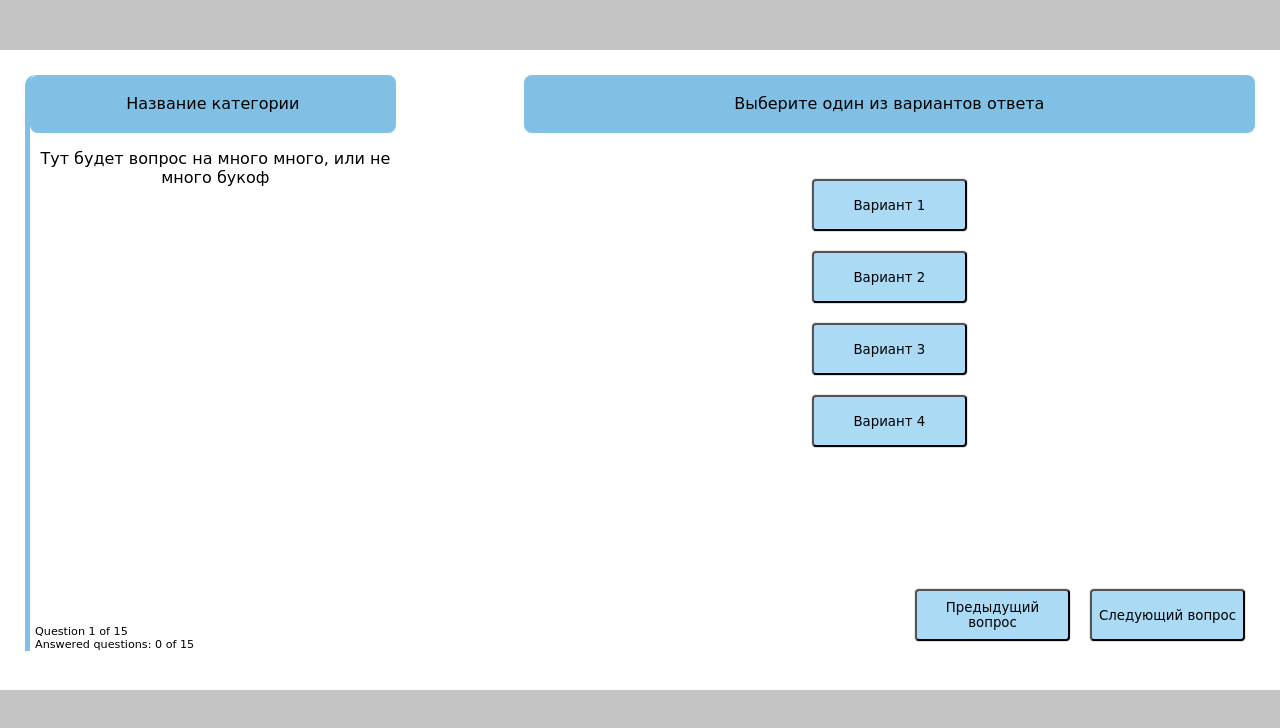
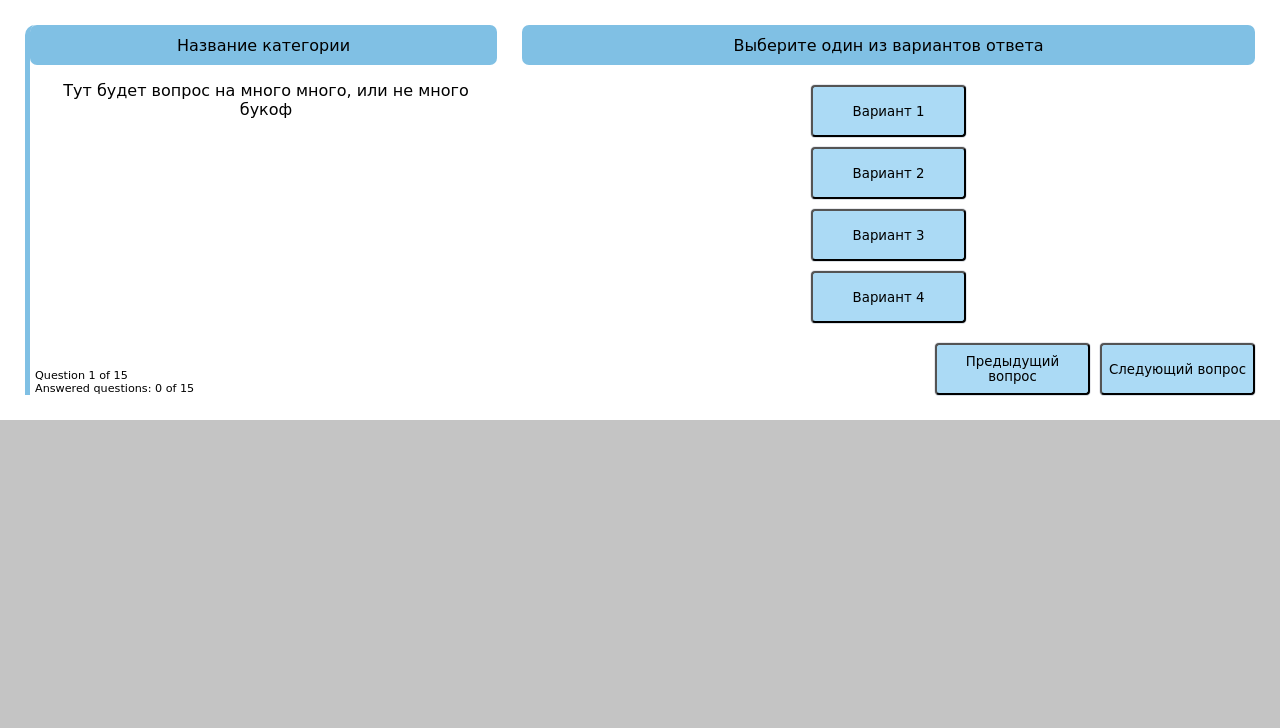
Before and after one commit to SergeiKsv/react-quiz, a React (Create React App) app: page / in a window 1280 px wide. Shown: the top 728 px of the page. Built offline with nearby package versions, Linux system fonts and the light colour scheme.

Commit message:
added media and styles refactor

```diff
--- a/src/App.module.css
+++ b/src/App.module.css
@@ -3,14 +3,4 @@
       background-color: #c4c4c4;
         font-size: 1rem;
         font-family: "Comic Sans MS", "Comic Sans";
-        height: 100%;
-        width: 100%;
     }
-
-    .MainScreen{
-        height: 80vh;
-        width: 90vw;
-        margin: 10vh 5vw;
-        border-radius: 4vh;
-        background-color:#FAF9F8;
-    }
--- a/src/components/QuestionScreen.jsx
+++ b/src/components/QuestionScreen.jsx
@@ -22,14 +22,14 @@ export const QuestionScreen = () => {
                     <span className={styles.categoryName}>Выберите один из вариантов ответа</span>
                 </div>
                 <div className={styles.answersWrapper}>
-                    <button className={styles.answer}>Вариант 1</button>
-                    <button className={styles.answer}>Вариант 2</button>
-                    <button className={styles.answer}>Вариант 3</button>
-                    <button className={styles.answer}>Вариант 4</button>
+                    <button className={styles.answer + ' ' + styles.answers}>Вариант 1</button>
+                    <button className={styles.answer + ' ' + styles.answers}>Вариант 2</button>
+                    <button className={styles.answer + ' ' + styles.answers}>Вариант 3</button>
+                    <button className={styles.answer + ' ' + styles.answers}>Вариант 4</button>
                 </div>
                 <div className={styles.questionControlGroup}>
-                    <button className={styles.answer}>Предыдущий вопрос</button>
-                    <button className={styles.answer}>Следующий вопрос</button>
+                    <button className={styles.answer + ' ' + styles.questionControl}>Предыдущий вопрос</button>
+                    <button className={styles.answer + ' ' + styles.questionControl}>Следующий вопрос</button>
                 </div>
             </div>
         </div>
--- a/src/components/Questions.module.css
+++ b/src/components/Questions.module.css
@@ -1,10 +1,7 @@
 .QuestionScreen{
-    position: absolute;
-    margin-top: 50px;
     display: flex;
-    gap: 10%;
-    height: 80%;
-    width: 100%;
+    margin: auto;
+    padding:25px;
     background-color:#FFF;
 }
 
@@ -13,10 +10,8 @@
     display: flex;
     flex-direction: column;
     border-radius: 10px 0 0 0;
-    margin-top: 25px;
-    margin-left: 25px;
-    height: 90%;
-    width: 30%;
+    flex: 0 0 calc(40% - 25px);
+    margin-right: 25px;
 }
 
 .question{
@@ -33,10 +28,8 @@
 }
 
 .rightInfoBlock{
-    margin-top: 25px;
-    margin-right: 25px;
-    height: 90%;
-    width: 60%;
+    flex: auto;
+    width: 100%;
     display: flex;
     flex-direction: column;
     justify-content: flex-end;
@@ -46,19 +39,32 @@
 {
     display: flex;
     flex-direction: column;
-    margin-top: 5%;
+    margin-top: 20px;
+
 }
 
 .answer
 {
     box-shadow: 0 1px 0 0  #dce1e6, 0 0 0 1px  #e7e8ec;
     background-color: #abdaf5;
-    margin: 10px;
     height: 52px;
     width: 155px;
     border-radius: 4px;
     font-family: "Comic Sans MS", "Comic Sans";
     align-self: center;
+}
+
+.answers{
+    margin-bottom: 10px;
+}
+.answers:last-child{
+    margin-bottom: 0;
+}
+
+
+.answer:last-child{
+
+    margin-right: 0;
 }
 
 .answer:hover{
@@ -68,8 +74,12 @@
 
 .questionControlGroup{
     display: flex;
-    margin-top: auto;
-    margin-left: auto;
+    margin-top: 20px;
+    justify-content: flex-end;
+}
+
+.questionControl{
+    margin-right: 10px;
 }
 
 .header{
@@ -77,7 +87,27 @@
     align-items: center;
     justify-content: center;
     width: 100%;
-    height: 10%;
+    height: 40px;
     background:#80C0E4;
-    border-radius: 1vh;
+    border-radius: 7px;
 }
+
+@media screen and (max-width:440px) {
+    .QuestionScreen{
+        flex-direction: column;
+    }
+
+    .leftInfoBlock{
+        margin-bottom: 15px;
+        border-bottom: 1px solid #80C0E4;
+        border-left: 0;
+        justify-content: center;
+        margin-right: 0;
+    }
+
+    .questionControlGroup{
+        justify-content: center;
+    }
+
+
+}
```
